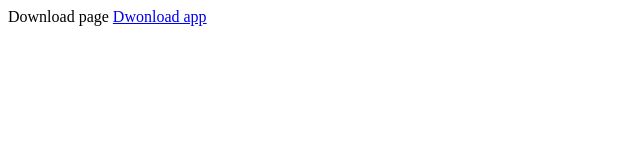
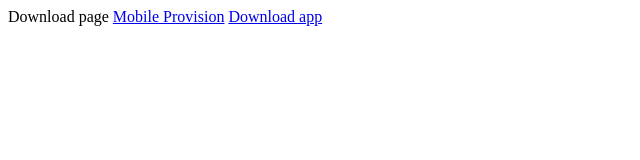
Before and after one commit to hesenrre/hotels, a plain HTML site: page index.html in a window 1280 px wide. Shown: the whole page, without its empty margins (0-640 px from the left). Drawn offline with Linux system fonts and the light colour scheme.

Commit message:
added profile and stable version for the app

```diff
--- a/index.html
+++ b/index.html
@@ -1,3 +1,5 @@
 Download page
 
-<a href="itms-services://?action=download-manifest&url=http://hesenrre.github.com/hotels/app.plist">Dwonload app</a>
+<a href="http://hesenrre.github.com/hotels/My_IOS_Devs.mobileprovision">Mobile Provision</a>
+
+<a href="itms-services://?action=download-manifest&url=http://hesenrre.github.com/hotels/app.plist">Download app</a>
```
Also changed, not shown: 3 other files.
